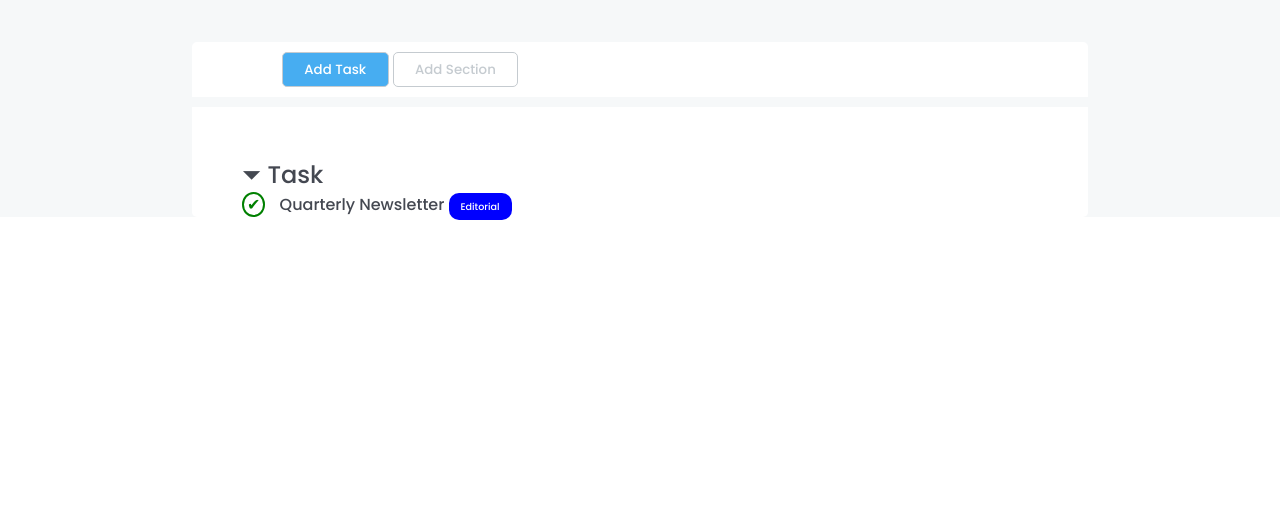
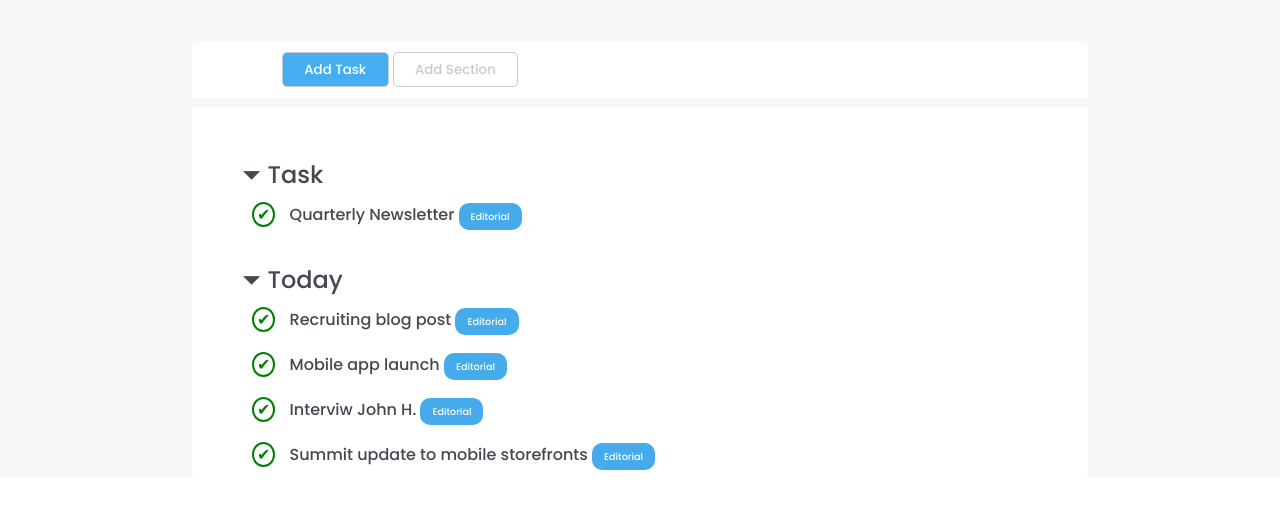
Before and after one commit to BagliettoAron/html-css-toboolist, a plain HTML site: page index.html in a window 1280 px wide. Shown: the part 188-696 px from the top of the page. Drawn offline with Linux system fonts and the light colour scheme.

Commit message:
almost finished

```diff
--- a/css/style.css
+++ b/css/style.css
@@ -98,6 +98,7 @@ nav .button-set .section{
 
 ul {
    list-style-type: none;
+   margin-bottom: 25px;
 }
 
 ul .check {
@@ -107,6 +108,7 @@ ul .check {
     box-sizing: border-box;
     text-align: center;
     margin-right: 10px;
+    margin: 10px;
 }
 
 .green {
@@ -124,7 +126,10 @@ ul .check {
 .editorial{
     padding: 7px 12px;
     border-radius: 10px;
-    background-color: blue;
     font-size: .6em;
     color: white;
 }
+
+.blue{
+    background-color: #45abea;
+}
--- a/index.html
+++ b/index.html
@@ -51,7 +51,29 @@
                                 Quarterly Newsletter
                                 <span class="editorial blue">Editorial</span>
                             </li>
+                        </ul>
 
+                        <ul><span class="menu"> &#9207 Today</span>
+                            <li>
+                                <span class="green check">&#10004</span>
+                                Recruiting blog post
+                                <span class="editorial blue">Editorial</span>
+                            </li>
+                            <li>
+                                <span class="green check">&#10004</span>
+                                Mobile app launch
+                                <span class="editorial blue">Editorial</span>
+                            </li>
+                            <li>
+                                <span class="green check">&#10004</span>
+                                Interviw John H.
+                                <span class="editorial blue">Editorial</span>
+                            </li>
+                            <li>
+                                <span class="green check">&#10004</span>
+                                Summit update to mobile storefronts
+                                <span class="editorial blue">Editorial</span>
+                            </li>
                         </ul>
                     </div>
                 </div>
```
